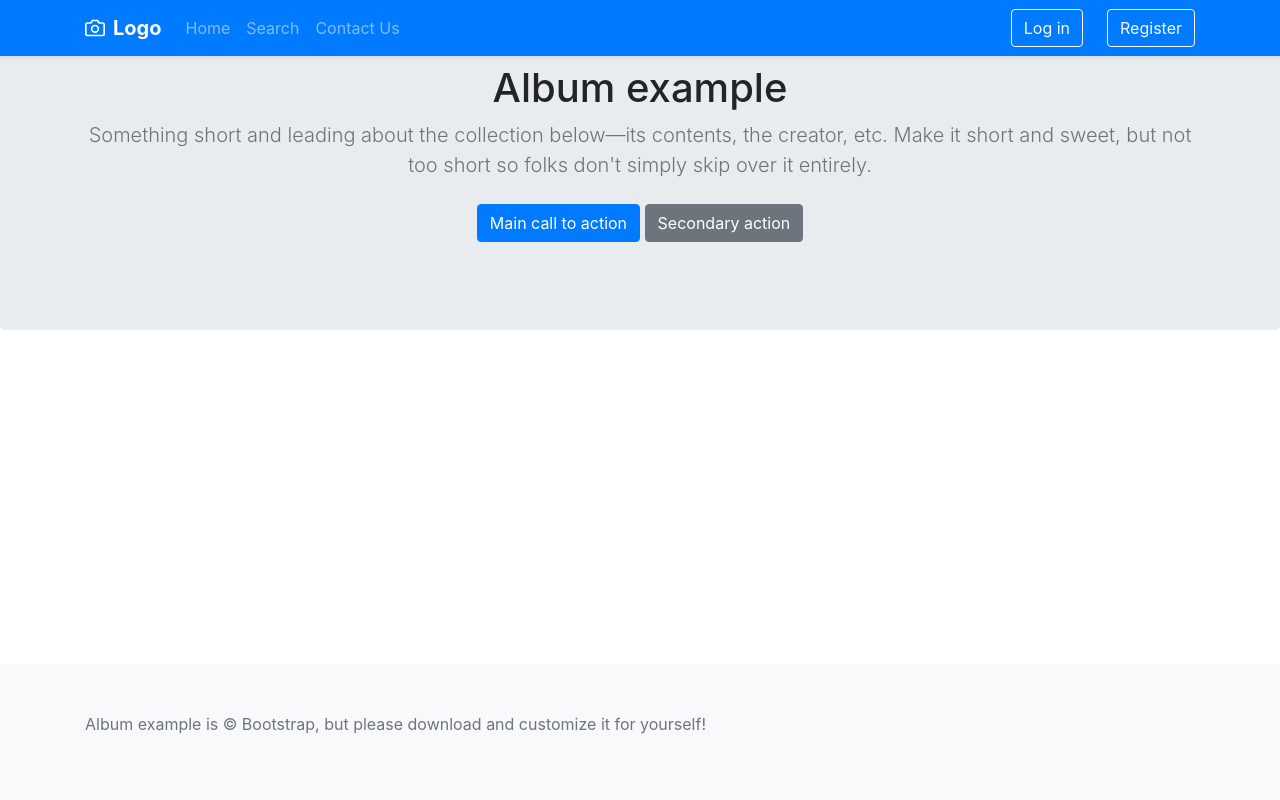
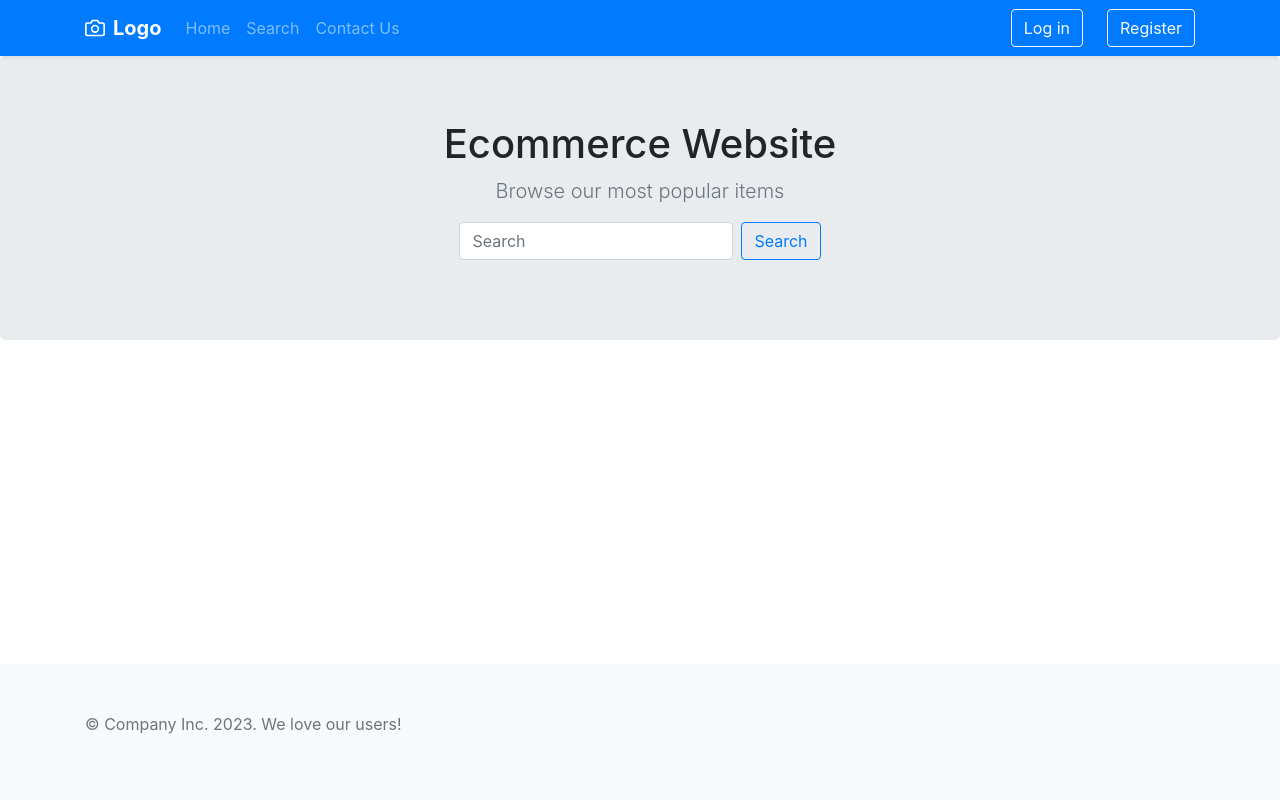
Before and after one commit to P-Buranakitsin/ecommerce37, a Django app: page / in a window 1280 px wide. Run offline with Django 3.2, Linux system fonts and the light colour scheme; some libraries are stand-ins or nearby versions.

Commit message:
Home section done!!

```diff
--- a/ecommerce37/urls.py
+++ b/ecommerce37/urls.py
@@ -19,5 +19,5 @@ from django.urls import path, include
 urlpatterns = [
     path('admin/', admin.site.urls),
     path('', include('app.urls')),
-     path('accounts/', include('registration.backends.simple.urls')),
+    path('accounts/', include('registration.backends.simple.urls')),
 ]
--- a/templates/app/baseWithFootNav.html
+++ b/templates/app/baseWithFootNav.html
@@ -2,7 +2,7 @@
 {% load staticfiles %}
 {% block navbar %}
     <header>
-        <div class="navbar navbar-expand-lg  navbar-dark bg-primary shadow-sm fixed-top">
+        <div class="navbar navbar-expand-lg  navbar-dark bg-primary shadow-sm">
             <div class="container d-flex justify-content-between">
                 <a href="{% url 'app:home' %}"
                    class="navbar-brand d-flex align-items-center">
@@ -58,7 +58,7 @@
 {% block footer %}
 <footer class="text-muted bg-light mt-auto">
     <div class="container">
-        <p class="">Album example is © Bootstrap, but please download and customize it for yourself!</p>
+        <p class="">© Company Inc. 2023. We love our users!</p>
     </div>
 </footer>
 {% endblock %}
--- a/templates/app/home.html
+++ b/templates/app/home.html
@@ -4,12 +4,13 @@
 {% block body_block %}
 <section class="jumbotron text-center">
     <div class="container">
-        <h1 class="jumbotron-heading">Album example</h1>
-        <p class="lead text-muted">Something short and leading about the collection below—its contents, the creator,
-            etc. Make it short and sweet, but not too short so folks don't simply skip over it entirely.</p>
+        <h1 class="jumbotron-heading">Ecommerce Website</h1>
+        <p class="lead text-muted">Browse our most popular items</p>
         <p>
-            <a href="#" class="btn btn-primary my-2">Main call to action</a>
-            <a href="#" class="btn btn-secondary my-2">Secondary action</a>
+        <form class="form-inline mt-2 mt-md-0 justify-content-center">
+            <input class="form-control mr-sm-2" type="text" placeholder="Search" aria-label="Search">
+            <button class="btn btn-outline-primary my-2 my-sm-0" type="submit">Search</button>
+        </form>
         </p>
     </div>
 </section>
```
